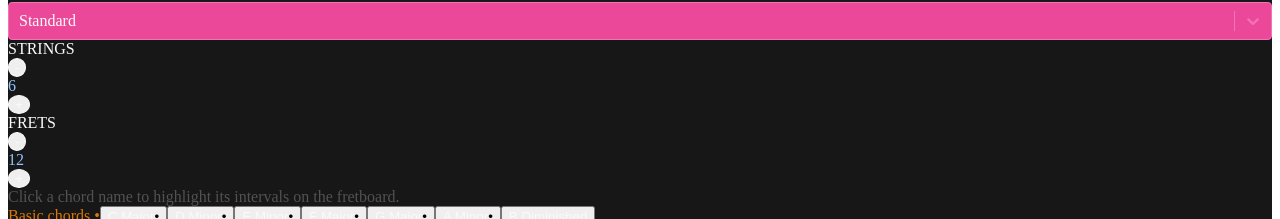
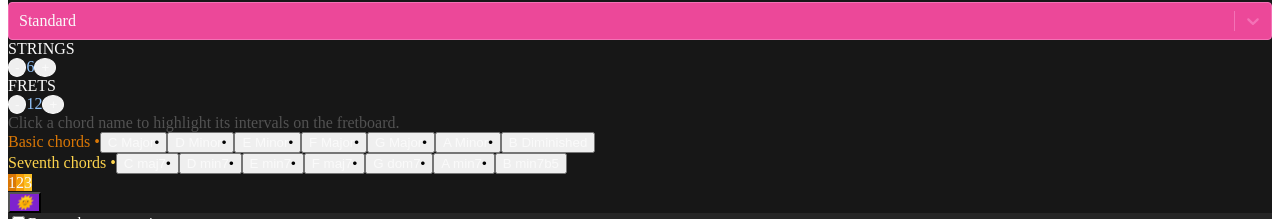
Before and after one commit to jake-carr/scalefinder-v5, a React app: page / in a window 1280 px wide. Shown: the part 175-394 px from the top of the page. Built offline with nearby package versions, Linux system fonts and the light colour scheme; the HTML template or start-up script is replaced by a standard one.

Commit message:
stepper css

```diff
--- a/client/src/components/controls/Stepper.jsx
+++ b/client/src/components/controls/Stepper.jsx
@@ -20,8 +20,8 @@ function Stepper({ label, value, action, min, max, darkTheme }) {
   }
 
   return (
-    <div className="flex flex-col mx-2 relative">
-      <label className="relative bottom-8 h-0 ">{label.toUpperCase()}</label>
+    <div className="flex flex-col ml-2 relative">
+      <label className="relative bottom-6 h-0 text-sm">{label.toUpperCase()}</label>
       <div className="flex flex-row justify-center items-center">
         <button
           className="px-2 h-6 w-6 flex text-sm items-center text-center justify-center focus:outline-none"
@@ -34,12 +34,9 @@ function Stepper({ label, value, action, min, max, darkTheme }) {
         >
           -
         </button>
-        <div
-          className="px-1 h-6 w-8 text-lg text-center transition duration-300"
-          style={{ color: theme.tertiary0 }}
-        >
+        <span className="mx-1 transition duration-300" style={{ color: theme.tertiary0 }}>
           {value}
-        </div>
+        </span>
         <button
           className="px-2 h-6 w-6 flex text-sm items-center text-center justify-center focus:outline-none"
           style={{
```
